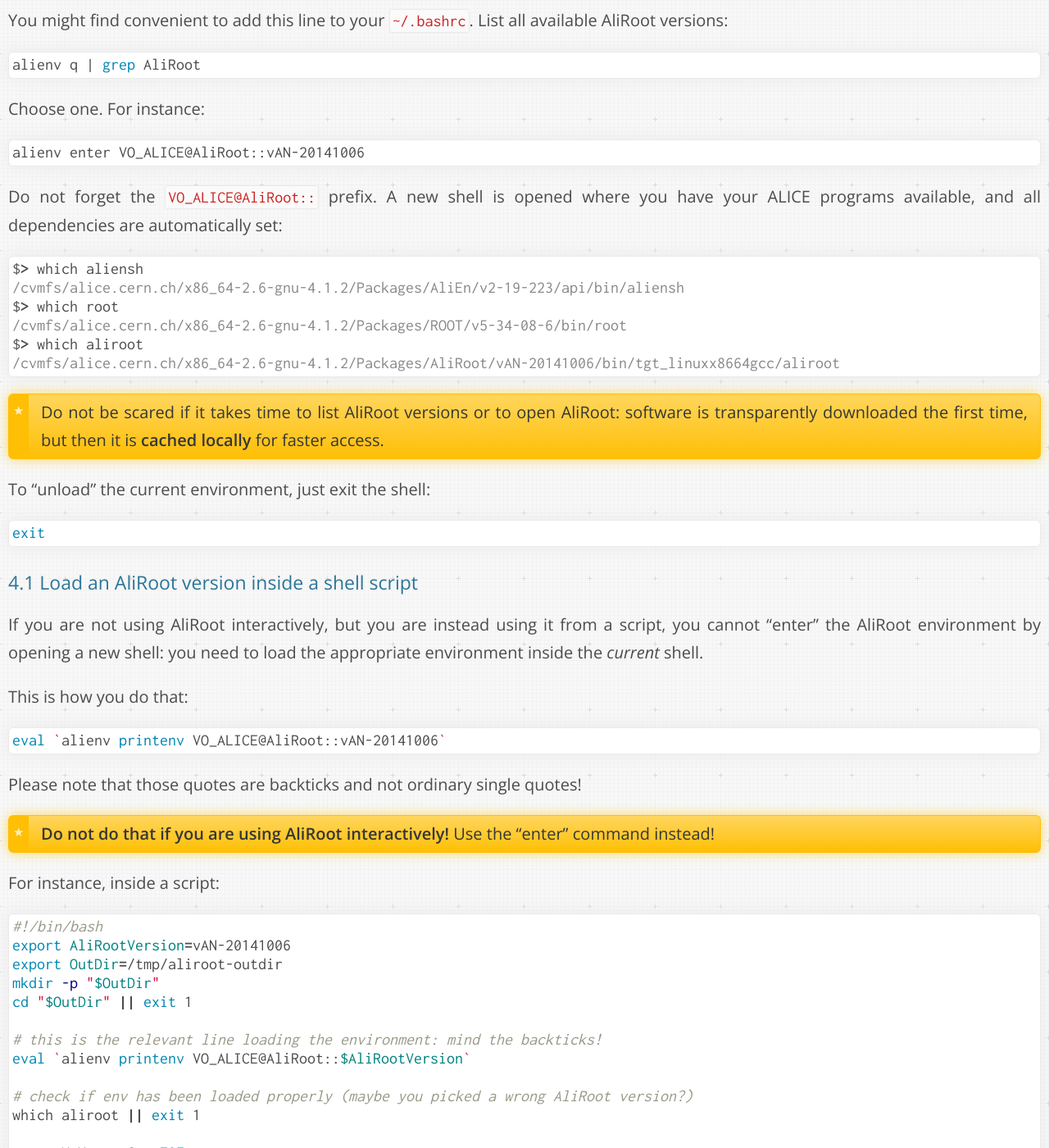
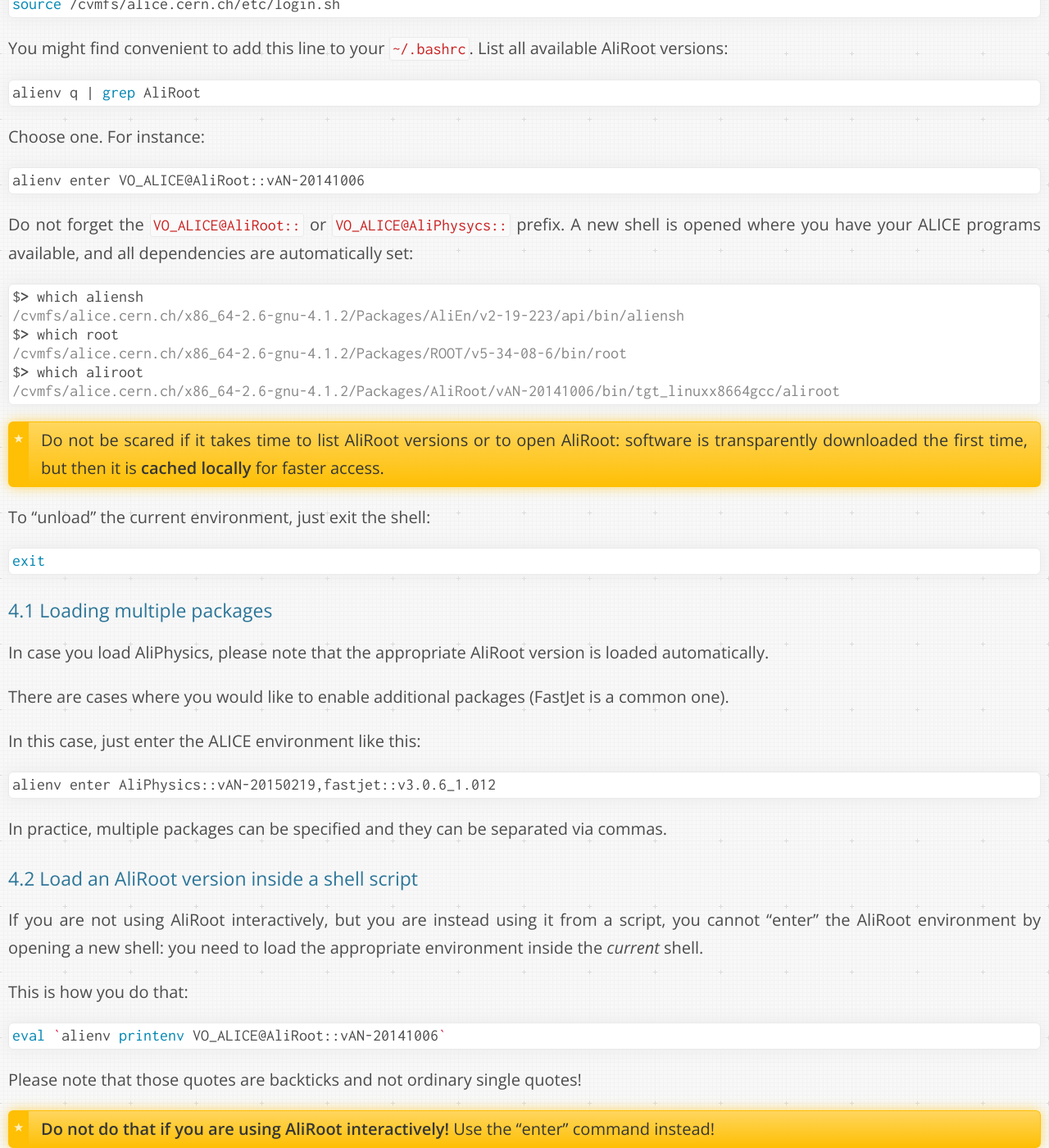
Before and after one commit to dberzano/dberzano.github.io, a Jekyll site: the page built from alice/install-aliroot/cvmfs.md, in a window 1280 px wide and 1400 px high, scrolled down 2975 px. Shown: the whole window at 82% size. Built offline with Jekyll 4.4.1, drawn with Linux system fonts in a browser that asks for light colours; Markdown is read by kramdown in place of the engine named in the settings; some of the changed text lies outside the part shown.

Commit message:
CVMFS: enable multiple packages

````diff
--- a/alice/install-aliroot/cvmfs.md
+++ b/alice/install-aliroot/cvmfs.md
@@ -150,9 +150,9 @@
 alienv enter VO_ALICE@AliRoot::vAN-20141006
 ```
 
-Do not forget the `VO_ALICE@AliRoot::` prefix. A new shell is opened
-where you have your ALICE programs available, and all dependencies are
-automatically set:
+Do not forget the `VO_ALICE@AliRoot::` or `VO_ALICE@AliPhysycs::` prefix. A new
+shell is opened where you have your ALICE programs available, and all dependencies
+are automatically set:
 
 ```console
 $> which aliensh
@@ -172,6 +172,24 @@
 ```bash
 exit
 ```
+
+
+### Loading multiple packages
+
+In case you load AliPhysics, please note that the appropriate AliRoot version is
+loaded automatically.
+
+There are cases where you would like to enable additional packages (FastJet is
+a common one).
+
+In this case, just enter the ALICE environment like this:
+
+```bash
+alienv enter AliPhysics::vAN-20150219,fastjet::v3.0.6_1.012
+```
+
+In practice, multiple packages can be specified and they can be separated via
+commas.
 
 
 ### Load an AliRoot version inside a shell script
````
